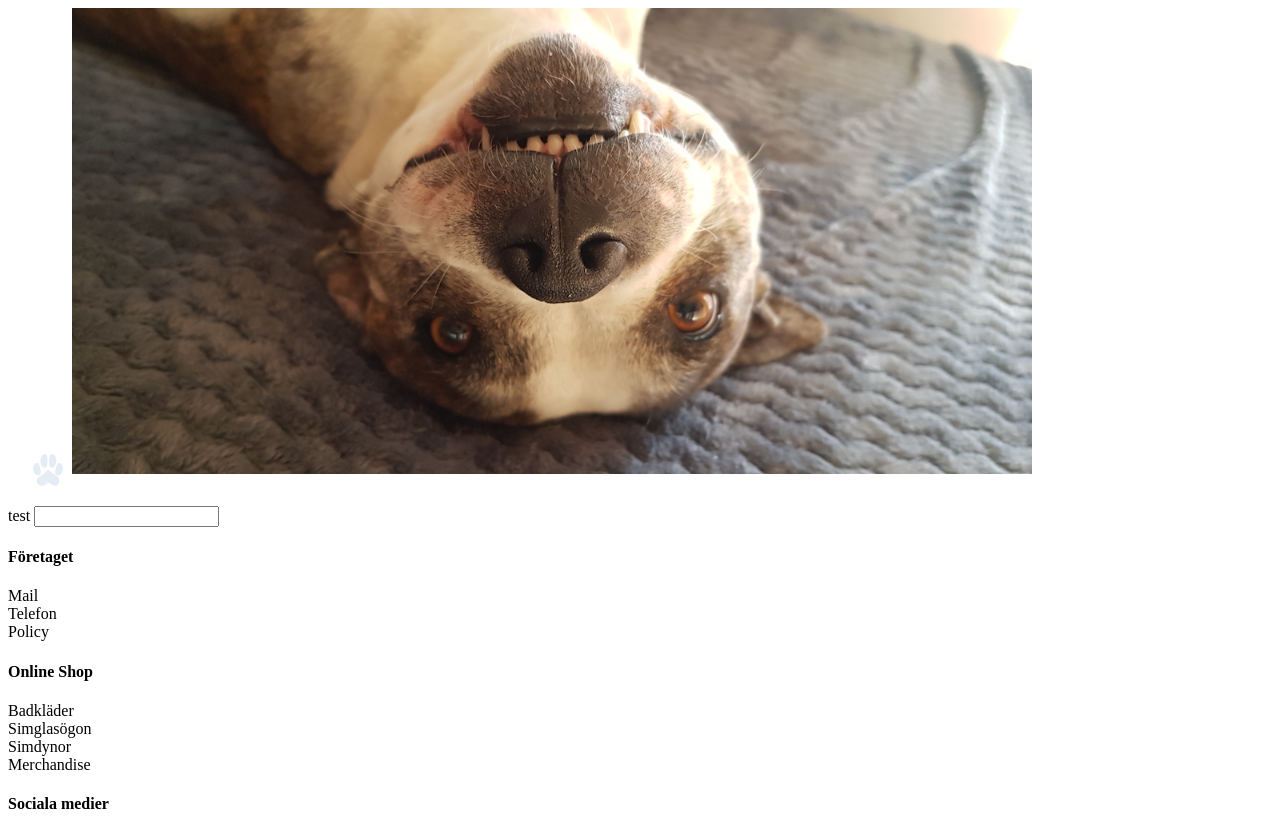
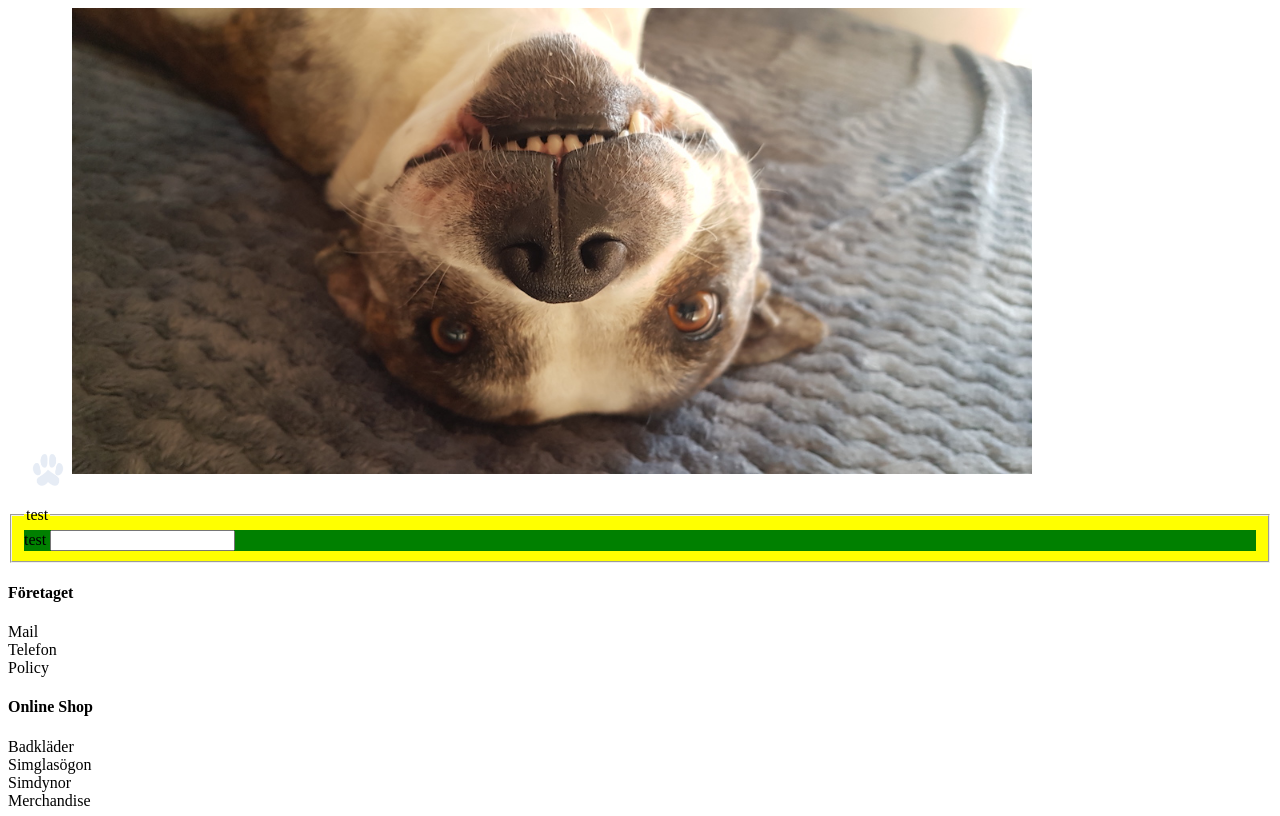
Before and after one commit to Kaffekopp1/iths-htmlcss, a plain HTML site: page test.html in a window 1280 px wide. Shown: the top 816 px of the page. Drawn offline with Linux system fonts and the light colour scheme.

```diff
--- a/index.css
+++ b/index.css
@@ -366,7 +366,7 @@ header {
 		url("bilder/Small/bridgeS.jpeg");
 	background-position: bottom 50% right 50%;
 	width: 100vw;
-	height: 100svh;
+	height: 100vh;
 	top: 0;
 	z-index: -1;
 	background-size: cover;
--- a/test.html
+++ b/test.html
@@ -36,6 +36,12 @@
 			ul li {
 				margin: 0;
 			}
+			form {
+				background-color: green;
+			}
+			fieldset {
+				background-color: yellow;
+			}
 		</style>
 	</head>
 	<body>
@@ -57,6 +63,8 @@
 		/>
 		<ul>
 			<li>
+				<fieldset>
+					<legend>test</legend>
 					<form>
 						<label
 							>test
@@ -64,6 +72,7 @@
 							<input />
 						</label>
 					</form>
+				</fieldset>
 			</li>
 		</ul>
 		<footer class="footer">
```
Also changed, not shown: bilder/large/personal600.jpeg (renamed from bilder/larger/personal600.jpeg), 1 other file. Lines whose indentation alone changed are shown as unchanged.
